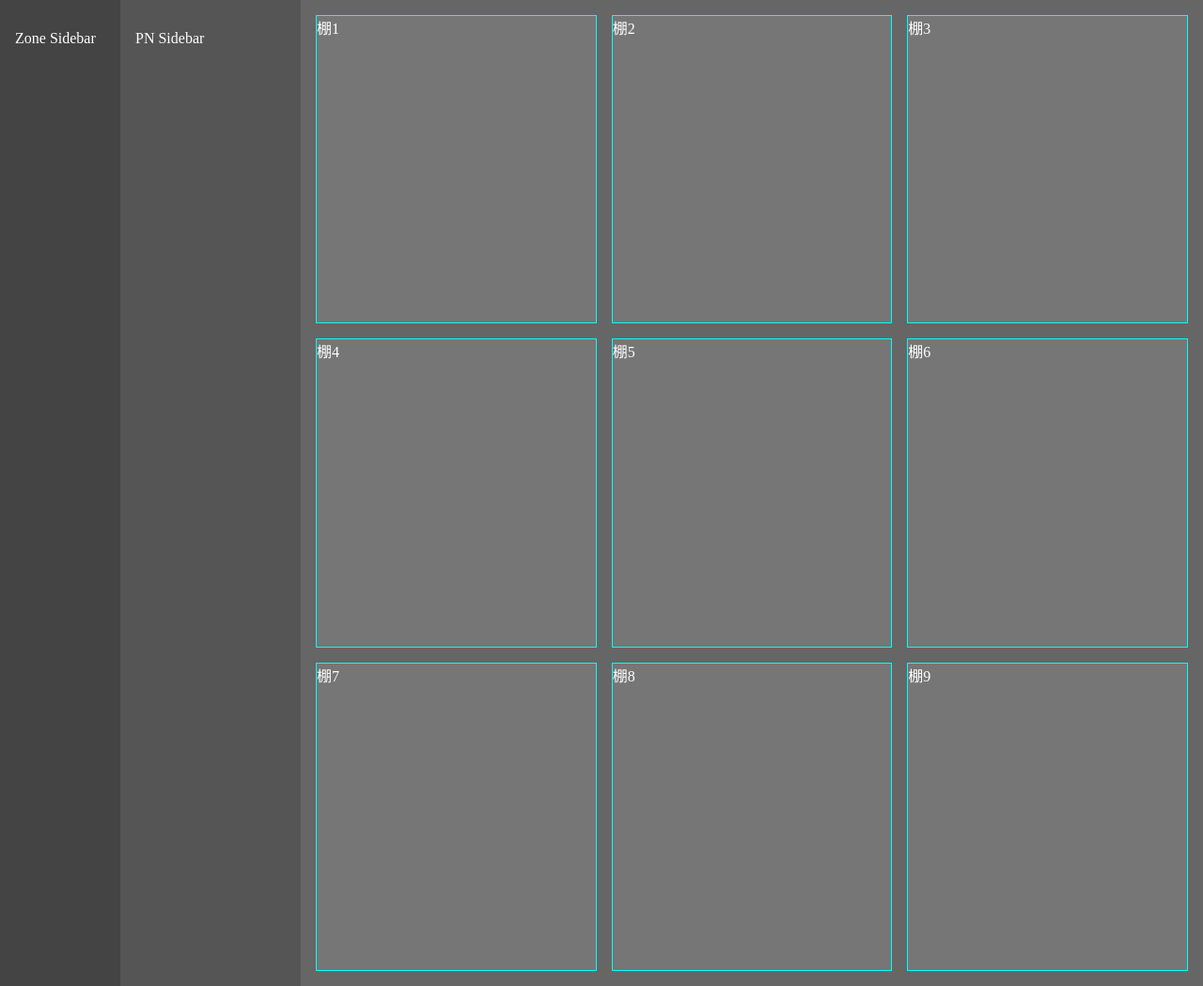
After one commit to redstarht/stocktrack, a Flask app: template myapp/templates/test.html in a window 1280 px wide. The commit adds this page. Shown: the whole page at 94% size. Run offline with Flask 3, Linux system fonts and the light colour scheme; the template is opened without the code that fills it, so the values that code supplies are empty.

Commit message:
20250611css

```diff
--- /dev/null
+++ b/myapp/static/js/map_ctrl.js
@@ -0,0 +1 @@
+document.querySelectorAll(".delete-button").forEach(button => {
--- /dev/null
+++ b/myapp/templates/test.html
@@ -0,0 +1,95 @@
+<!DOCTYPE html>
+<html lang="ja">
+<head>
+<meta charset="UTF-8" />
+<meta name="viewport" content="width=device-width, initial-scale=1.0" />
+<title>スクロールバー表示はメインだけ</title>
+<style>
+html, body {
+  margin: 0;
+  padding: 0;
+  height: 100vh;         /* 画面全体の高さ */
+  overflow: hidden;      /* 全体のスクロールバーを消す */
+  background: #000;
+  color: #fff;
+  font-size: 16px;
+}
+
+.wrapper {
+  height: 100%;
+  display: flex;
+  flex-direction: column;
+}
+
+.row {
+  flex: 1;               /* 縦方向を全部埋める */
+  display: flex;
+  min-height: 0; /* 子要素の高さを制限 */
+}
+
+.zone-sidebar {
+  width: 10%;
+  background: #444;
+}
+
+.pn-sidebar {
+  width: 15%;
+  background: #555;
+}
+
+.main-section {
+  width: 75%;
+  background: #666;
+  overflow-y: auto;      /* main-sectionだけがスクロールする */
+  min-height: 0;  /* flexで「中身の高さに合わせる」ため */
+}
+
+.zone-sidebar, .pn-sidebar, .main-section {
+  padding: 1rem;
+  box-sizing: border-box;
+}
+
+/* メイン中のグリッド例 */
+.shelf-grid {
+  display: grid;
+  grid-template-columns: repeat(3, 1fr);
+  gap: 1rem;
+  overflow-y: scroll;
+  flex: 1; /* グリッドも縦方向を全部埋める */
+  height: 100%;
+}
+
+.shelf {
+  background: rgba(255, 255, 255, 0.1);
+  border: 1px solid #0ff;
+  aspect-ratio: 1 / 1.1;
+}
+
+</style>
+</head>
+<body>
+<div class="wrapper">
+  <div class="row">
+    <div class="zone-sidebar">
+      <p>Zone Sidebar</p>
+    </div>
+    <div class="pn-sidebar">
+      <p>PN Sidebar</p>
+    </div>
+    <div class="main-section">
+      <div class="shelf-grid">
+        <div class="shelf">棚1</div>
+        <div class="shelf">棚2</div>
+        <div class="shelf">棚3</div>
+        <div class="shelf">棚4</div>
+        <div class="shelf">棚5</div>
+        <div class="shelf">棚6</div>
+        <div class="shelf">棚7</div>
+        <div class="shelf">棚8</div>
+        <div class="shelf">棚9</div>
+      </div>
+    </div>
+  </div>
+</div>
+</body>
+</html>
```
Also changed, not shown: myapp/static/css/main_section.css (+19 -16 lines), myapp/static/css/map.css (+14 -13 lines), myapp/templates/inout_map.html (+5 -10 lines).
